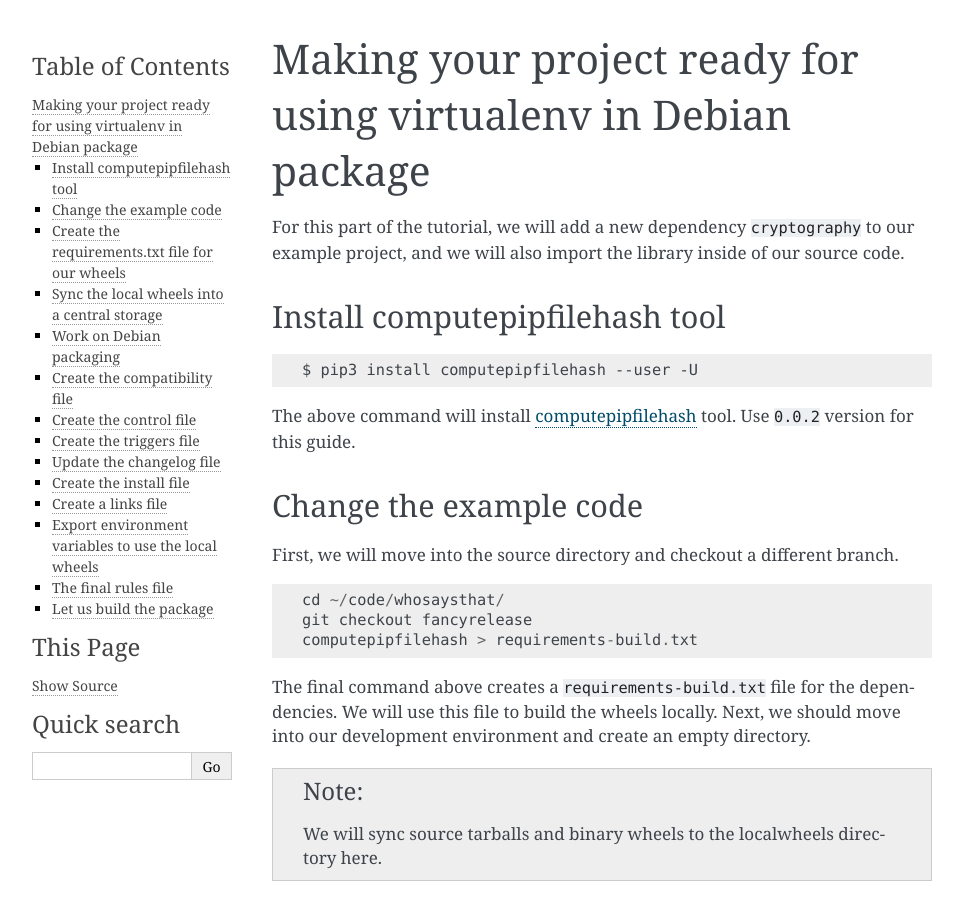
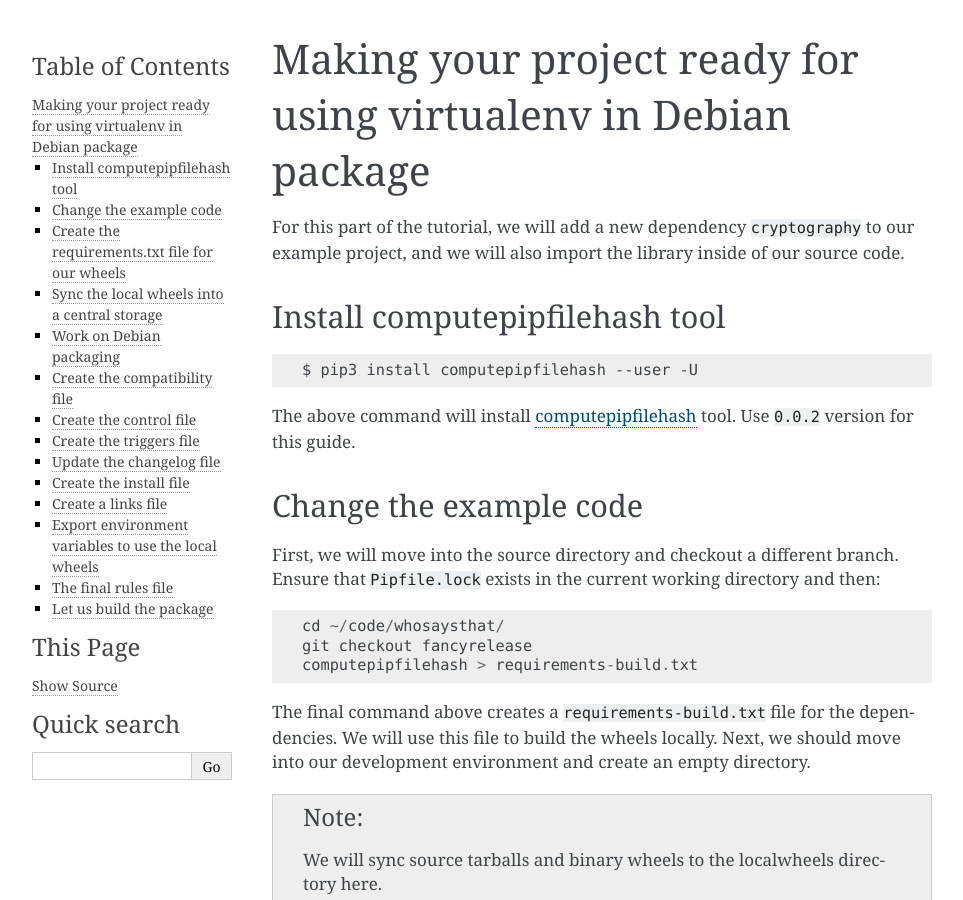
Before and after one commit to freedomofpress/securedrop-debian-packaging-guide, a Sphinx documentation site: the page built from docs/internalpackaging.rst, in a window 1280 px wide and 900 px high. Shown: the whole window, without its empty margins (148-1111 px from the left). Built offline with Sphinx 7.4.7, drawn with Linux system fonts in a browser that asks for light colours.

Commit message:
Note that the Pipfile.lock needs to already exist at this point
(computepipfilehash will else generate an invalid requirements file)

```diff
--- a/docs/internalpackaging.rst
+++ b/docs/internalpackaging.rst
@@ -23,7 +23,8 @@ Change the example code
 ------------------------
 
 First, we will move into the source directory and checkout a different
-branch.
+branch. Ensure that ``Pipfile.lock`` exists in the current working directory
+and then:
 
 ::
 
```
